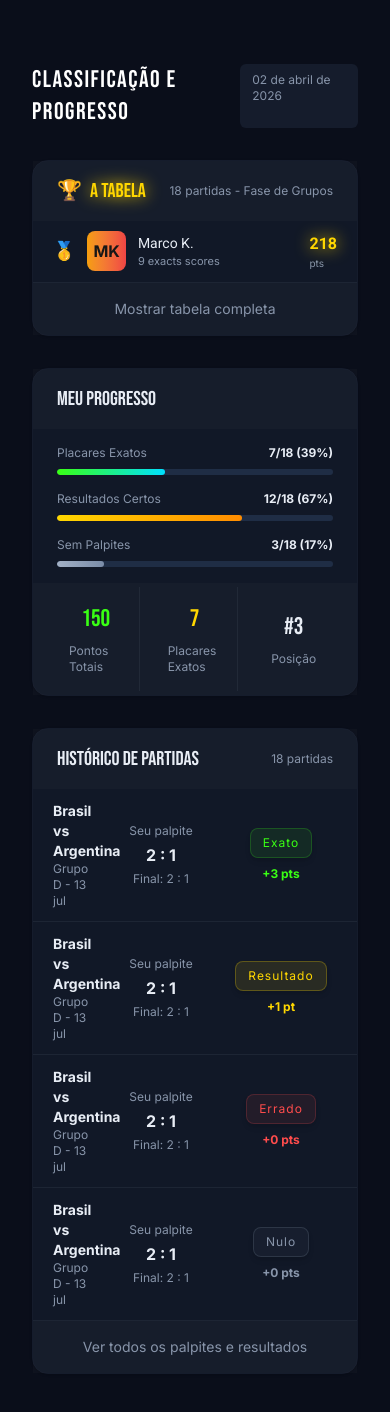
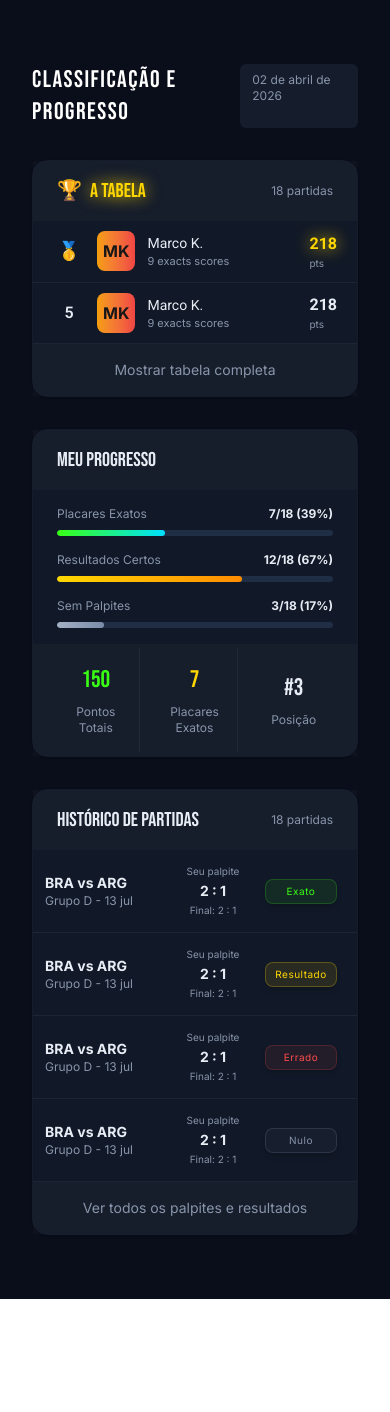
Before and after one commit to caioRibeiro23/BolaoCopa2026, a Next.js app: page /stats in a window 390 px wide. Shown: the top 1412 px of the page. After the commit the page ends 1299 px from the top, so only its background shows below. Built offline with nearby package versions, Linux system fonts and the light colour scheme.

Commit message:
adiciona símbolos de posição e ajusta estilos nos componentes de tabela e histórico

```diff
--- a/src/components/Stats/Championship/championshipRow.tsx
+++ b/src/components/Stats/Championship/championshipRow.tsx
@@ -9,17 +9,32 @@ interface ChampionshipRowProps {
 }
 
 export default function championshipRow({ position, name, shortName, exactScores, points }: ChampionshipRowProps) {
+    let positionSymbol = "";
+    const isTopThree = position <= 3;
+
+    if(position === 1) {
+        positionSymbol = "🥇";
+    } else if(position === 2) {
+        positionSymbol = "🥈";
+    } else if(position === 3) {
+        positionSymbol = "🥉";
+    } else {
+        positionSymbol = position.toString();
+    }
+
     return(
         <div className="w-full flex px-5 py-2.5 gap-3 items-center border-b border-cinzaSuave/10">
             {/* No futuro fazer lógica para colocar as posições certinhas */}
-            <span className="text-lg">🥇</span>
+            <span className={`w-8 shrink-0 text-center leading-none ${isTopThree ? "text-lg" : "font-roboto text-base font-semibold tabular-nums text-[#E8EDF5]"}`}>
+                {positionSymbol}
+            </span>
             <UserBox name={shortName}/>
             <div className="w-full flex flex-col py-0.5">
                 <p className="font-roboto text-sm text-[#E8EDF5]">{name}</p>
                 <p className="font-inter text-[11px] text-cinzaSuave">{exactScores} exacts scores</p>
             </div>
             <div className="flex flex-col">
-                <span className="font-roboto text-base font-bold text-[#FFD700] drop-shadow-[0_0_8px_#FFD700]">{points}</span>
+                <span className={ position == 1 ? `font-roboto text-base font-bold text-[#FFD700] drop-shadow-[0_0_8px_#FFD700]` : "font-roboto text-base font-bold text-[#E8EDF5]" }>{points}</span>
                 <p className="font-inter text-[10px] text-cinzaSuave">pts</p>
             </div>
         </div>
--- a/src/components/Stats/Championship/championshipTable.tsx
+++ b/src/components/Stats/Championship/championshipTable.tsx
@@ -9,10 +9,17 @@ export default function championshipTable() {
                     <span>🏆</span>
                     <h2 className="drop-shadow-[0_0_8px_#FFD700]"> A Tabela</h2>
                 </div>
-                <span className="font-inter text-xs text-cinzaSuave">18 partidas - Fase de Grupos</span>
+                <span className="font-inter text-xs text-cinzaSuave">18 partidas</span>
             </div>
             <ChampionshipRow
                 position={1}
+                name="Marco K."
+                shortName="MK"
+                exactScores={9}
+                points={218}
+            />
+            <ChampionshipRow
+                position={5}
                 name="Marco K."
                 shortName="MK"
                 exactScores={9}
--- a/src/components/Stats/History/historyRow.tsx
+++ b/src/components/Stats/History/historyRow.tsx
@@ -1,3 +1,4 @@
+import { getCountryAbbr } from "../../cards/iconePais/countryAbbr";
 import HistoryResultCard from "../../ui/historyResultCard";
 
 interface HistoryRowProps {
@@ -6,17 +7,18 @@ interface HistoryRowProps {
 
 export default function historyRow({ status }: HistoryRowProps) {
     return(
-        <div className="w-full grid grid-cols-[minmax(0,1fr)_6rem_7rem] px-5 py-2.5 gap-4 items-center border-b border-cinzaSuave/10">
+        <div className="w-full grid grid-cols-[minmax(0,1fr)_4.5rem_5.5rem] md:grid-cols-[minmax(0,1fr)_6rem_7rem] px-3 md:px-5 py-2.5 gap-2 md:gap-4 items-center border-b border-cinzaSuave/10">
             <div className="min-w-0 flex flex-col py-0.5 font-inter">
-                <p className="font-bold text-sm text-[#E8EDF5]">Brasil vs Argentina</p>
+                <p className="font-bold text-sm text-[#E8EDF5] md:hidden">{getCountryAbbr("Brasil")} vs {getCountryAbbr("Argentina")}</p>
+                <p className="font-bold text-sm text-[#E8EDF5] hidden md:flex">Brasil vs Argentina</p>
                 <span className="text-xs text-cinzaSuave">Grupo D - 13 jul</span>
             </div>
-            <div className="flex flex-col items-center justify-center p-1.5 w-full gap-1">
-                <p className="font-inter text-xs text-cinzaSuave">Seu palpite</p>
-                <span className="font-bold text-base text-[#E8EDF5]">2 : 1</span>
-                <p className="font-inter text-xs text-cinzaSuave">Final: 2 : 1</p>
+            <div className="flex flex-col items-center justify-center p-1 w-full gap-0.5 md:gap-1">
+                <p className="font-inter text-[10px] md:text-xs text-cinzaSuave">Seu palpite</p>
+                <span className="font-bold text-sm md:text-base text-[#E8EDF5]">2 : 1</span>
+                <p className="font-inter text-[10px] md:text-xs text-cinzaSuave">Final: 2 : 1</p>
             </div>
-            <div className="w-full self-stretch flex justify-center items-center">
+            <div className="w-full flex justify-center items-center">
                 <HistoryResultCard status={status} />
             </div>
         </div>
--- a/src/components/Stats/Progress/progressTable.tsx
+++ b/src/components/Stats/Progress/progressTable.tsx
@@ -50,15 +50,15 @@ export default function ProgressTable() {
             <div className="grid w-full grid-cols-3 gap-3 px-5 py-1 bg-[#FFFFFF]/2">
                 <div className="flex flex-col justify-center items-center p-4 gap-2 border-r border-cinzaSuave/10">
                     <span className="font-bebas-neue text-2xl text-verdeNeon">150</span>
-                    <p className="font-inter text-xs text-cinzaSuave">Pontos Totais</p>
+                    <p className="font-inter text-xs text-cinzaSuave text-center">Pontos Totais</p>
                 </div>
                 <div className="flex flex-col justify-center items-center p-4 gap-2 border-r border-cinzaSuave/10">
                     <span className="font-bebas-neue text-2xl text-[#FFD700]">7</span>
-                    <p className="font-inter text-xs text-cinzaSuave">Placares Exatos</p>
+                    <p className="font-inter text-xs text-cinzaSuave text-center">Placares Exatos</p>
                 </div>
                 <div className="flex flex-col justify-center items-center p-4 gap-2">
                     <span className="font-bebas-neue text-2xl text-[#E8EDF5]">#3</span>
-                    <p className="font-inter text-xs text-cinzaSuave">Posição</p>
+                    <p className="font-inter text-xs text-cinzaSuave text-center">Posição</p>
                 </div>
             </div>
         </div>
--- a/src/components/ui/historyResultCard.tsx
+++ b/src/components/ui/historyResultCard.tsx
@@ -37,11 +37,11 @@ export default function HistoryResultCard({ status }: HistoryResultCardProps) {
     const style = statusStyles[status];
 
     return (
-        <div className="flex flex-col items-end justify-center gap-2">
-            <div className={`w-full text-center px-3 py-1.5 rounded-lg border shadow-md font-inter text-xs tracking-[1px] ${style.colorClass} ${style.bgClass} ${style.borderClass}`}>
+        <div className="flex flex-col items-center md:items-end justify-center gap-0.5 md:gap-2 w-full">
+            <div className={`w-fit min-w-18 md:w-full text-center px-2 md:px-3 py-1 rounded-lg border shadow-md font-inter text-[10px] md:text-xs tracking-[0.5px] md:tracking-[1px] ${style.colorClass} ${style.bgClass} ${style.borderClass}`}>
                 {style.label}
             </div>
-            <span className={`w-full text-center font-inter text-xs font-bold ${style.colorClass}`}>{style.points}</span>
+            <span className={`hidden md:block w-full text-center font-inter text-xs font-bold ${style.colorClass}`}>{style.points}</span>
         </div>
     );
 }
```
